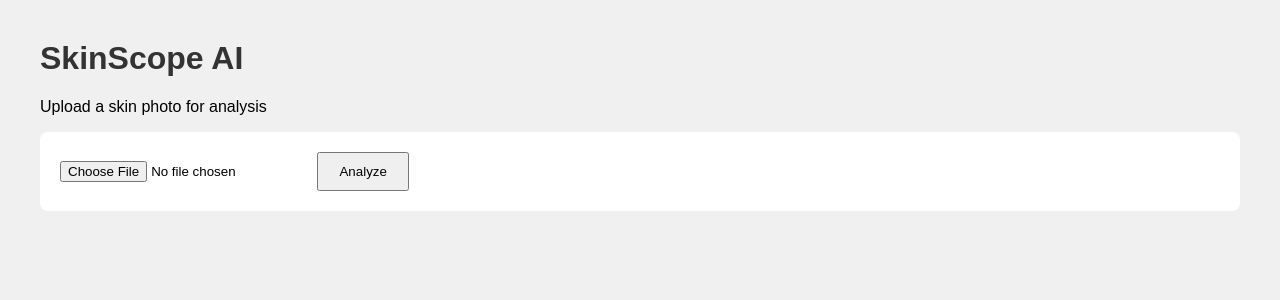
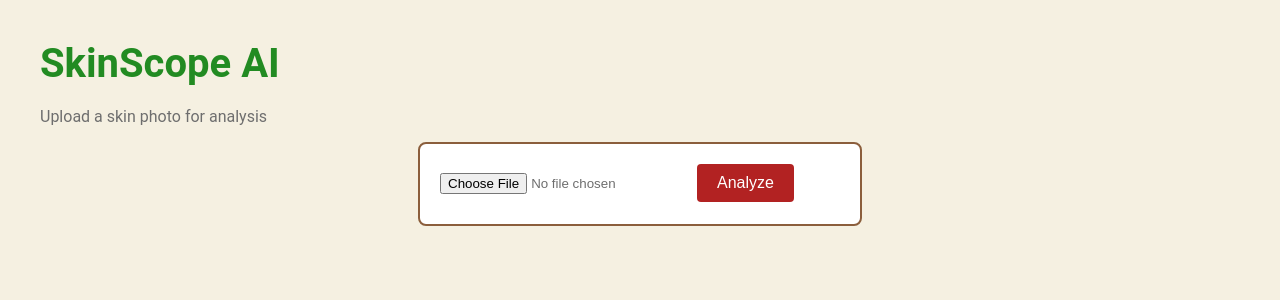
Before and after one commit to kha-iman972/skinscope-ai, a Flask app: page / in a window 1280 px wide. Shown: the top 300 px of the page. Run offline with Flask 3, Linux system fonts and the light colour scheme.

Commit message:
Update UI: apply new earth‑tone color scheme and result card layout

```diff
--- a/static/css/style.css
+++ b/static/css/style.css
@@ -1,17 +1,76 @@
+:root {
+  --brown:        #8B5E3C;
+  --ivory:        #F5F0E1;
+  --red:          #B22222;
+  --grey:         #6E6E6E;
+  --forest-green:#228B22;
+}
+
 body {
-  font-family: Arial, sans-serif;
+  background: var(--ivory);
+  color: var(--grey);
+  font-family: 'Roboto', sans-serif;
   margin: 40px;
-  background: #f0f0f0;
 }
+
+h1, h2 {
+  color: var(--forest-green);
+  margin-bottom: 20px;
+}
+
 h1 {
-  color: #333;
+  font-size: 2.5em;
 }
+
+h2 {
+  font-size: 1.8em;
+}
+
 form {
-  background: #fff;
+  background: white;
+  border: 2px solid var(--brown);
   padding: 20px;
   border-radius: 8px;
+  max-width: 400px;
+  margin: auto;
 }
+
+input[type="file"] {
+  margin-bottom: 10px;
+}
+
 button {
+  background: var(--red);
+  color: white;
+  border: none;
   padding: 10px 20px;
+  border-radius: 4px;
+  font-size: 1em;
   cursor: pointer;
 }
+
+button:hover {
+  background: #8B1A1A;
+}
+
+.result-card {
+  background: white;
+  border: 2px solid var(--forest-green);
+  padding: 20px;
+  border-radius: 8px;
+  max-width: 500px;
+  margin: auto;
+  text-align: center;
+}
+
+.result-card img {
+  border: 4px solid var(--brown);
+  border-radius: 4px;
+  max-width: 100%;
+}
+
+.diagnosis {
+  font-size: 1.5em;
+  color: var(--red);
+  margin-top: 15px;
+}
```
Also changed, not shown: templates/result.html (+8 -5 lines).
